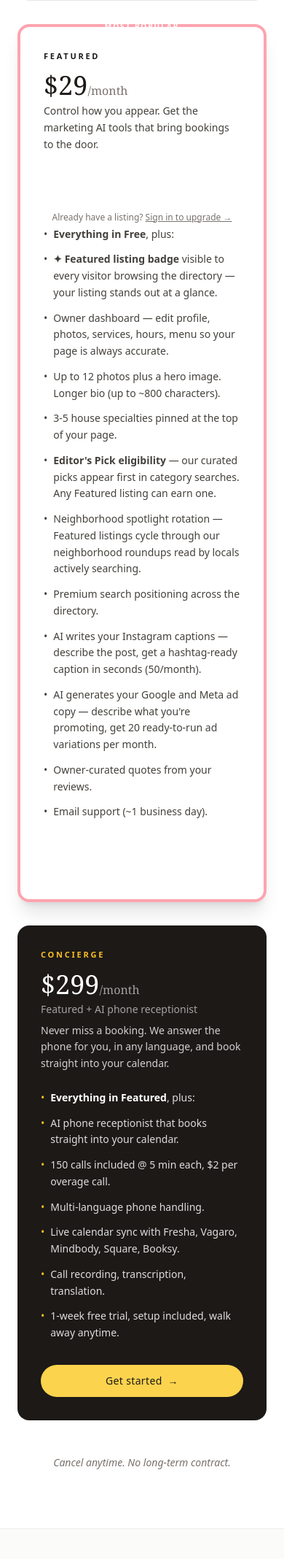
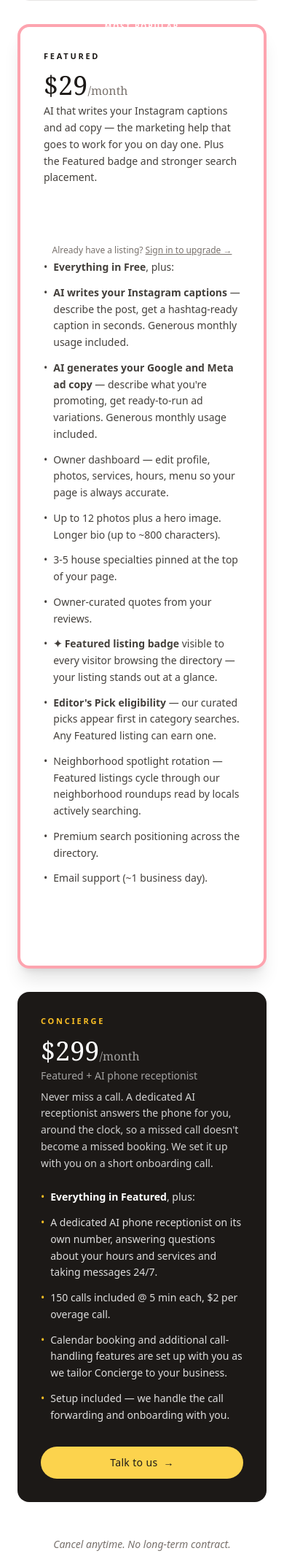
Before and after one commit to david-wi/known-around-town, a Python web app: template backend/app/templates/pricing.html in a window 390 px wide. Shown: the part 1092-3228 px from the top of the page at 73% size. Run offline with Jinja, Linux system fonts and the light colour scheme; the template is opened without the code that fills it, so the values that code supplies are empty.

Commit message:
copy(pricing): lead Featured with AI tools; remove unsupported claims
Problem: The /pricing and /owners pages over-promised and misled prospective
salon owners in four ways. (1) The $29 Featured plan led with "top placement /
be seen first" — unconvincing on a brand-new directory with no traffic, and it
buried the AI caption + ad-copy tools that actually deliver value on day one.
(2) A "switch tiers, pro-rated" FAQ described a billing flow that doesn't exist
— the system sells a single plan and blocks a second purchase. (3) The Concierge
($299) card read like an instant self-serve checkout, but there is no Concierge
checkout at all (the only billing flow is the $29 Featured subscription), and it
advertised integrations that aren't built (live calendar sync with Fresha,
Vagaro, Mindbody, Square, Booksy; call recording/transcription/translation;
"books straight into your calendar"). (4) The AI tools advertised hard monthly
limits ("50 captions/month", "20 ad campaigns/month") that are not enforced
anywhere in the code.

Solution (copy only — no billing, pricing, or Stripe code touched):
- Re-anchor Featured on the AI marketing tools: the Instagram-caption and
  ad-copy bullets now lead the Featured card on both pages, with the Featured
  badge, Editor's Pick, and search placement kept as secondary perks.
- Remove the "Can I switch tiers?" FAQ and reword the cancel FAQ so it states
  what actually happens (keep Featured through the paid month, then revert to a
  free listing) instead of an unsupported pro-rated refund. Drop the
  "refund pro-rated" bullet on /owners.
- Reword the Concierge CTA from "Get started" to "Talk to us" and add a
  contact-us path, so it reads as setup-assisted rather than instant checkout.
  Keep the $299 price. Trim the Concierge feature list to what's built — the
  dedicated AI phone receptionist with its own number — and label calendar
  booking and the rest as set-up-with-you, not stated built features.
- Remove the specific AI usage caps and replace with "generous monthly usage
  included" so we don't state an enforced limit that doesn't exist.

Adds two regression tests (test_smoke.py) that fail if any removed claim is
reintroduced or if the AI bullets stop leading the Featured card.

Co-Authored-By: Claude Opus 4.8 (1M context) <noreply@anthropic.com>

```diff
--- a/backend/app/templates/pricing.html
+++ b/backend/app/templates/pricing.html
@@ -95,7 +95,7 @@
         </div>
         {% endif %}
         <p class="text-sm text-stone-700 leading-relaxed mb-4">
-          Control how you appear. Get the marketing AI tools that bring bookings to the door.
+          AI that writes your Instagram captions and ad copy — the marketing help that goes to work for you on day one. Plus the Featured badge and stronger search placement.
         </p>
         {#- WHY: CTA appears before the feature list so salon owners can claim
             immediately after seeing the price — without scrolling through 12
@@ -124,16 +124,16 @@
         {% endif %}
         <ul class="space-y-3 text-sm text-stone-700 leading-relaxed mb-8">
           <li class="flex gap-2"><span class="{{ theme.accent_text_full }}" aria-hidden="true">•</span><span><strong>Everything in Free</strong>, plus:</span></li>
-          <li class="flex gap-2"><span class="{{ theme.accent_text_full }}" aria-hidden="true">•</span><span><strong>✦ Featured listing badge</strong> visible to every visitor browsing the directory — your listing stands out at a glance.</span></li>
+          <li class="flex gap-2"><span class="{{ theme.accent_text_full }}" aria-hidden="true">•</span><span><strong>AI writes your Instagram captions</strong> — describe the post, get a hashtag-ready caption in seconds. Generous monthly usage included.</span></li>
+          <li class="flex gap-2"><span class="{{ theme.accent_text_full }}" aria-hidden="true">•</span><span><strong>AI generates your Google and Meta ad copy</strong> — describe what you're promoting, get ready-to-run ad variations. Generous monthly usage included.</span></li>
           <li class="flex gap-2"><span class="{{ theme.accent_text_full }}" aria-hidden="true">•</span><span>Owner dashboard — edit profile, photos, services, hours, menu so your page is always accurate.</span></li>
           <li class="flex gap-2"><span class="{{ theme.accent_text_full }}" aria-hidden="true">•</span><span>Up to 12 photos plus a hero image. Longer bio (up to ~800 characters).</span></li>
           <li class="flex gap-2"><span class="{{ theme.accent_text_full }}" aria-hidden="true">•</span><span>3-5 house specialties pinned at the top of your page.</span></li>
+          <li class="flex gap-2"><span class="{{ theme.accent_text_full }}" aria-hidden="true">•</span><span>Owner-curated quotes from your reviews.</span></li>
+          <li class="flex gap-2"><span class="{{ theme.accent_text_full }}" aria-hidden="true">•</span><span><strong>✦ Featured listing badge</strong> visible to every visitor browsing the directory — your listing stands out at a glance.</span></li>
           <li class="flex gap-2"><span class="{{ theme.accent_text_full }}" aria-hidden="true">•</span><span><strong>Editor's Pick eligibility</strong> — our curated picks appear first in category searches. Any Featured listing can earn one.</span></li>
           <li class="flex gap-2"><span class="{{ theme.accent_text_full }}" aria-hidden="true">•</span><span>Neighborhood spotlight rotation — Featured listings cycle through our neighborhood roundups read by locals actively searching.</span></li>
           <li class="flex gap-2"><span class="{{ theme.accent_text_full }}" aria-hidden="true">•</span><span>Premium search positioning across the directory.</span></li>
-          <li class="flex gap-2"><span class="{{ theme.accent_text_full }}" aria-hidden="true">•</span><span>AI writes your Instagram captions — describe the post, get a hashtag-ready caption in seconds (50/month).</span></li>
-          <li class="flex gap-2"><span class="{{ theme.accent_text_full }}" aria-hidden="true">•</span><span>AI generates your Google and Meta ad copy — describe what you're promoting, get 20 ready-to-run ad variations per month.</span></li>
-          <li class="flex gap-2"><span class="{{ theme.accent_text_full }}" aria-hidden="true">•</span><span>Owner-curated quotes from your reviews.</span></li>
           <li class="flex gap-2"><span class="{{ theme.accent_text_full }}" aria-hidden="true">•</span><span>Email support (~1 business day).</span></li>
         </ul>
         {% if owner_is_subscribed %}
@@ -163,25 +163,23 @@
         </p>
         <p class="text-sm text-white/60 mb-2">Featured + AI phone receptionist</p>
         <p class="text-sm text-white/80 leading-relaxed mb-6">
-          Never miss a booking. We answer the phone for you, in any language, and book straight into your calendar.
+          Never miss a call. A dedicated AI receptionist answers the phone for you, around the clock, so a missed call doesn't become a missed booking. We set it up with you on a short onboarding call.
         </p>
         <ul class="space-y-3 text-sm text-white/85 leading-relaxed mb-8">
           <li class="flex gap-2"><span class="text-amber-400" aria-hidden="true">•</span><span><strong class="text-white">Everything in Featured</strong>, plus:</span></li>
-          <li class="flex gap-2"><span class="text-amber-400" aria-hidden="true">•</span><span>AI phone receptionist that books straight into your calendar.</span></li>
+          <li class="flex gap-2"><span class="text-amber-400" aria-hidden="true">•</span><span>A dedicated AI phone receptionist on its own number, answering questions about your hours and services and taking messages 24/7.</span></li>
           <li class="flex gap-2"><span class="text-amber-400" aria-hidden="true">•</span><span>150 calls included @ 5 min each, $2 per overage call.</span></li>
-          <li class="flex gap-2"><span class="text-amber-400" aria-hidden="true">•</span><span>Multi-language phone handling.</span></li>
-          <li class="flex gap-2"><span class="text-amber-400" aria-hidden="true">•</span><span>Live calendar sync with Fresha, Vagaro, Mindbody, Square, Booksy.</span></li>
-          <li class="flex gap-2"><span class="text-amber-400" aria-hidden="true">•</span><span>Call recording, transcription, translation.</span></li>
-          <li class="flex gap-2"><span class="text-amber-400" aria-hidden="true">•</span><span>1-week free trial, setup included, walk away anytime.</span></li>
+          <li class="flex gap-2"><span class="text-amber-400" aria-hidden="true">•</span><span>Calendar booking and additional call-handling features are set up with you as we tailor Concierge to your business.</span></li>
+          <li class="flex gap-2"><span class="text-amber-400" aria-hidden="true">•</span><span>Setup included — we handle the call forwarding and onboarding with you.</span></li>
         </ul>
-        {#- WHY: /owners is the main owner-acquisition page and the natural next
-            step for a Concierge prospect — they can claim their listing and
-            submit an inquiry there. Using /owners (not a mailto) means the
-            CTA works the same way across all devices and doesn't require the
-            visitor to have a mail client configured. #}
+        {#- WHY: Concierge has no self-serve checkout — the only billing flow in
+            the app is the $29 Featured subscription, and the webhook can only
+            ever set the Featured tier. So this CTA must read as "talk to us"
+            and route to the owners page where a prospect can claim their
+            listing and submit an inquiry, NOT imply an instant purchase. #}
         <a class="inline-flex items-center justify-center gap-2 bg-amber-300 hover:opacity-90 text-stone-900 font-medium px-6 py-3 rounded-full transition tracking-wide text-sm"
            href="/owners">
-          Get started <span aria-hidden="true">→</span>
+          Talk to us <span aria-hidden="true">→</span>
         </a>
       </div>
 
@@ -216,19 +214,10 @@
       </div>
 
       <div>
-        <h3 class="text-base font-semibold text-stone-900 mb-2">Can I switch tiers?</h3>
-        <p class="text-stone-600 leading-relaxed text-sm">
-          Anytime, from your dashboard. Upgrades take effect immediately and we charge the
-          difference pro-rated. Downgrades take effect at the end of your current billing
-          period — you keep everything you paid for until then.
-        </p>
-      </div>
-
-      <div>
         <h3 class="text-base font-semibold text-stone-900 mb-2">Is there a per-photo or per-AI-draft fee?</h3>
         <p class="text-stone-600 leading-relaxed text-sm">
-          No. Featured includes up to 12 photos plus a hero image, 50 Instagram caption
-          drafts per month, and 20 ad-copy campaigns per month. Concierge call overages
+          No. Featured includes up to 12 photos plus a hero image, and generous monthly
+          usage of the Instagram caption and ad-copy tools. Concierge call overages
           (above 150 calls/month) are billed at $2 per call.
         </p>
       </div>
@@ -237,9 +226,8 @@
         <h3 class="text-base font-semibold text-stone-900 mb-2">What happens if I cancel?</h3>
         <p class="text-stone-600 leading-relaxed text-sm">
           Your listing stays live forever as a Free listing — you don't lose your spot in
-          the directory. You lose the dashboard, marketing AI tools, and the editorial
-          enhancements when the paid period ends. We refund any full unused months
-          pro-rated.
+          the directory. You keep Featured, the dashboard, and the marketing AI tools
+          through the end of the month you've already paid for, and there's no charge after that.
         </p>
       </div>
 
```
Also changed, not shown: backend/app/templates/owners.html (+16 -9 lines), backend/tests/test_smoke.py (+76 -0 lines).
